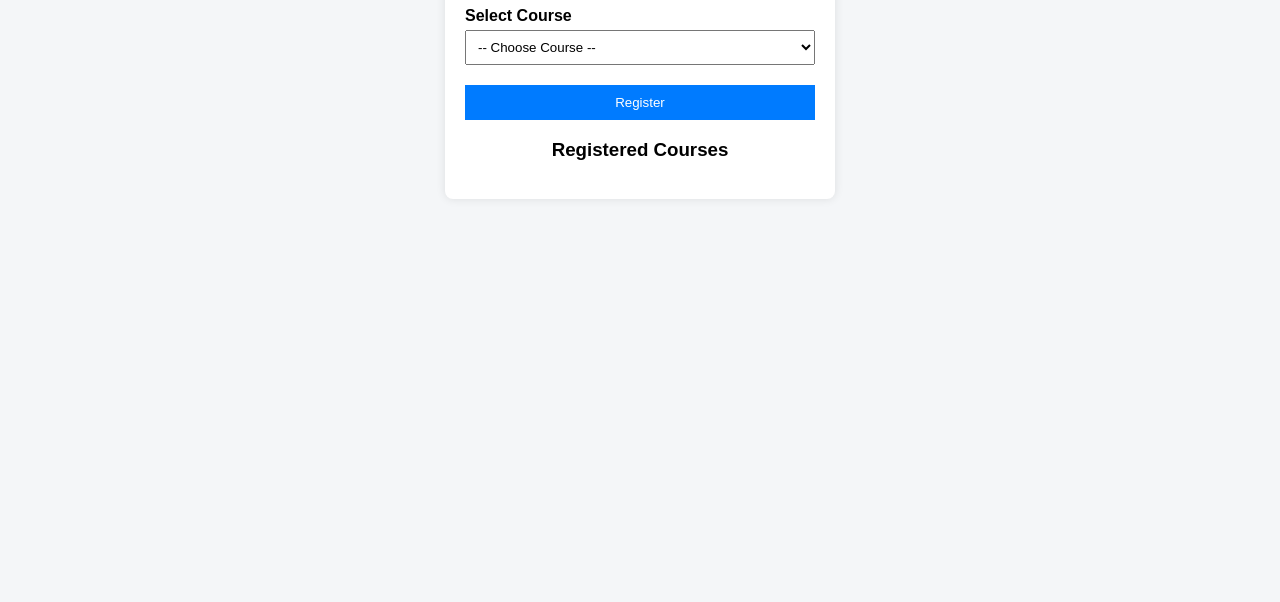
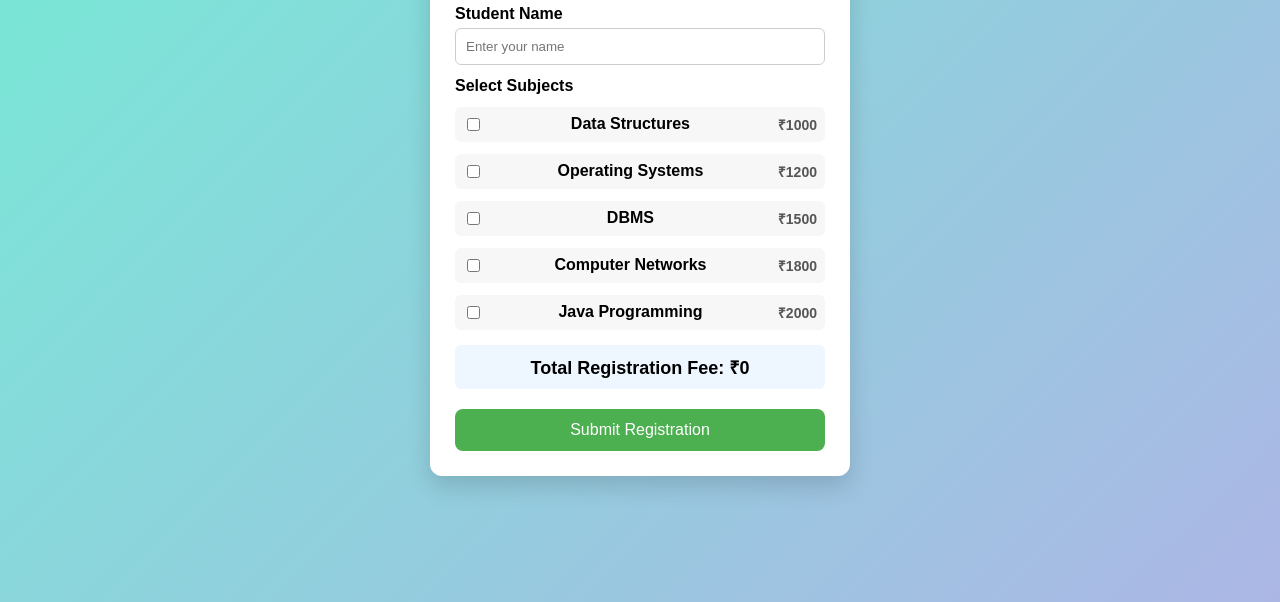
Before and after one commit to KeerthiNori246/JFS_VISEM, a plain HTML site: page ps3/index.html in a window 1280 px wide. Shown: the part 214-816 px from the top of the page. Drawn offline with Linux system fonts and the light colour scheme.

Commit message:
changes 3

```diff
--- a/ps3/index.html
+++ b/ps3/index.html
@@ -2,30 +2,56 @@
 <html lang="en">
 <head>
     <meta charset="UTF-8">
-    <title>Course Registration</title>
+    <title>Course Registration Form</title>
     <link rel="stylesheet" href="style.css">
 </head>
 <body>
 
 <div class="container">
-    <h2>Course Registration</h2>
+    <h2>Course Registration Form</h2>
 
-    <label>Student Name</label>
-    <input type="text" id="studentName" placeholder="Enter your name">
+    <form id="regForm">
+        <label>Student Name</label>
+        <input type="text" id="name" placeholder="Enter your name" required>
 
-    <label>Select Course</label>
-    <select id="course">
-        <option value="">-- Choose Course --</option>
-        <option value="Data Structures">Data Structures</option>
-        <option value="Operating Systems">Operating Systems</option>
-        <option value="DBMS">DBMS</option>
-        <option value="Machine Learning">Machine Learning</option>
-    </select>
+        <label>Select Subjects</label>
 
-    <button onclick="registerCourse()">Register</button>
+        <div class="subject-list">
+            <label>
+                <input type="checkbox" class="subject" value="1000">
+                Data Structures <span>₹1000</span>
+            </label>
 
-    <h3>Registered Courses</h3>
-    <ul id="registrationList"></ul>
+            <label>
+                <input type="checkbox" class="subject" value="1200">
+                Operating Systems <span>₹1200</span>
+            </label>
+
+            <label>
+                <input type="checkbox" class="subject" value="1500">
+                DBMS <span>₹1500</span>
+            </label>
+
+            <label>
+                <input type="checkbox" class="subject" value="1800">
+                Computer Networks <span>₹1800</span>
+            </label>
+
+            <label>
+                <input type="checkbox" class="subject" value="2000">
+                Java Programming <span>₹2000</span>
+            </label>
+        </div>
+
+        <div class="total-box">
+            Total Registration Fee:
+            <span id="total">₹0</span>
+        </div>
+
+        <button type="submit">Submit Registration</button>
+    </form>
+
+    <div id="result"></div>
 </div>
 
 <script src="script.js"></script>
--- a/ps3/script.js
+++ b/ps3/script.js
@@ -1,19 +1,41 @@
-function registerCourse() {
-    let name = document.getElementById("studentName").value;
-    let course = document.getElementById("course").value;
+const subjects = document.querySelectorAll(".subject");
+const totalSpan = document.getElementById("total");
+const form = document.getElementById("regForm");
+const result = document.getElementById("result");
 
-    if (name === "" || course === "") {
-        alert("Please enter name and select a course");
+let total = 0;
+
+// Calculate total fee dynamically
+subjects.forEach(subject => {
+    subject.addEventListener("change", () => {
+        total = 0;
+        subjects.forEach(s => {
+            if (s.checked) {
+                total += parseInt(s.value);
+            }
+        });
+        totalSpan.textContent = "₹" + total;
+    });
+});
+
+// Form submit
+form.addEventListener("submit", function (e) {
+    e.preventDefault();
+
+    const name = document.getElementById("name").value;
+
+    if (total === 0) {
+        alert("Please select at least one subject");
         return;
     }
 
-    let list = document.getElementById("registrationList");
-    let li = document.createElement("li");
-    li.textContent = name + " registered for " + course;
+    result.style.display = "block";
+    result.innerHTML = `
+        Registration Successful!<br>
+        Student: <b>${name}</b><br>
+        Total Fee: <b>₹${total}</b>
+    `;
 
-    list.appendChild(li);
-
-    // clear fields
-    document.getElementById("studentName").value = "";
-    document.getElementById("course").value = "";
-}
+    form.reset();
+    totalSpan.textContent = "₹0";
+});
--- a/ps3/style.css
+++ b/ps3/style.css
@@ -1,47 +1,95 @@
+* {
+    box-sizing: border-box;
+    font-family: Arial, sans-serif;
+}
+
 body {
-    font-family: Arial, sans-serif;
-    background: #f4f6f8;
+    background: linear-gradient(135deg, #74ebd5, #acb6e5);
+    min-height: 100vh;
+    display: flex;
+    align-items: center;
+    justify-content: center;
 }
 
 .container {
-    width: 350px;
-    margin: 60px auto;
-    padding: 20px;
-    background: white;
-    border-radius: 8px;
-    box-shadow: 0 0 10px rgba(0,0,0,0.1);
+    background: #fff;
+    width: 420px;
+    padding: 25px;
+    border-radius: 12px;
+    box-shadow: 0 10px 25px rgba(0,0,0,0.15);
 }
 
-h2, h3 {
+h2 {
     text-align: center;
+    margin-bottom: 20px;
 }
 
 label {
     display: block;
-    margin-top: 15px;
+    margin-top: 12px;
     font-weight: bold;
 }
 
-input, select {
+input[type="text"] {
     width: 100%;
+    padding: 10px;
+    margin-top: 5px;
+    border-radius: 6px;
+    border: 1px solid #ccc;
+}
+
+.subject-list {
+    margin-top: 10px;
+}
+
+.subject-list label {
+    display: flex;
+    justify-content: space-between;
+    align-items: center;
     padding: 8px;
-    margin-top: 5px;
+    border-radius: 6px;
+    background: #f7f7f7;
+    margin-bottom: 8px;
+    cursor: pointer;
+}
+
+.subject-list span {
+    font-size: 14px;
+    color: #555;
+}
+
+.total-box {
+    margin-top: 15px;
+    font-size: 18px;
+    font-weight: bold;
+    background: #eef6ff;
+    padding: 10px;
+    border-radius: 6px;
+    text-align: center;
 }
 
 button {
     width: 100%;
     margin-top: 20px;
-    padding: 10px;
-    background: #007bff;
+    padding: 12px;
+    background: #4CAF50;
     color: white;
+    font-size: 16px;
     border: none;
+    border-radius: 8px;
     cursor: pointer;
 }
 
 button:hover {
-    background: #0056b3;
+    background: #45a049;
 }
 
-ul {
-    margin-top: 10px;
+#result {
+    display: none;
+    margin-top: 20px;
+    padding: 15px;
+    border-radius: 8px;
+    background: #ffe6e6;
+    font-weight: bold;
+    text-align: center;
 }
```
Also changed, not shown: 1 other file.
